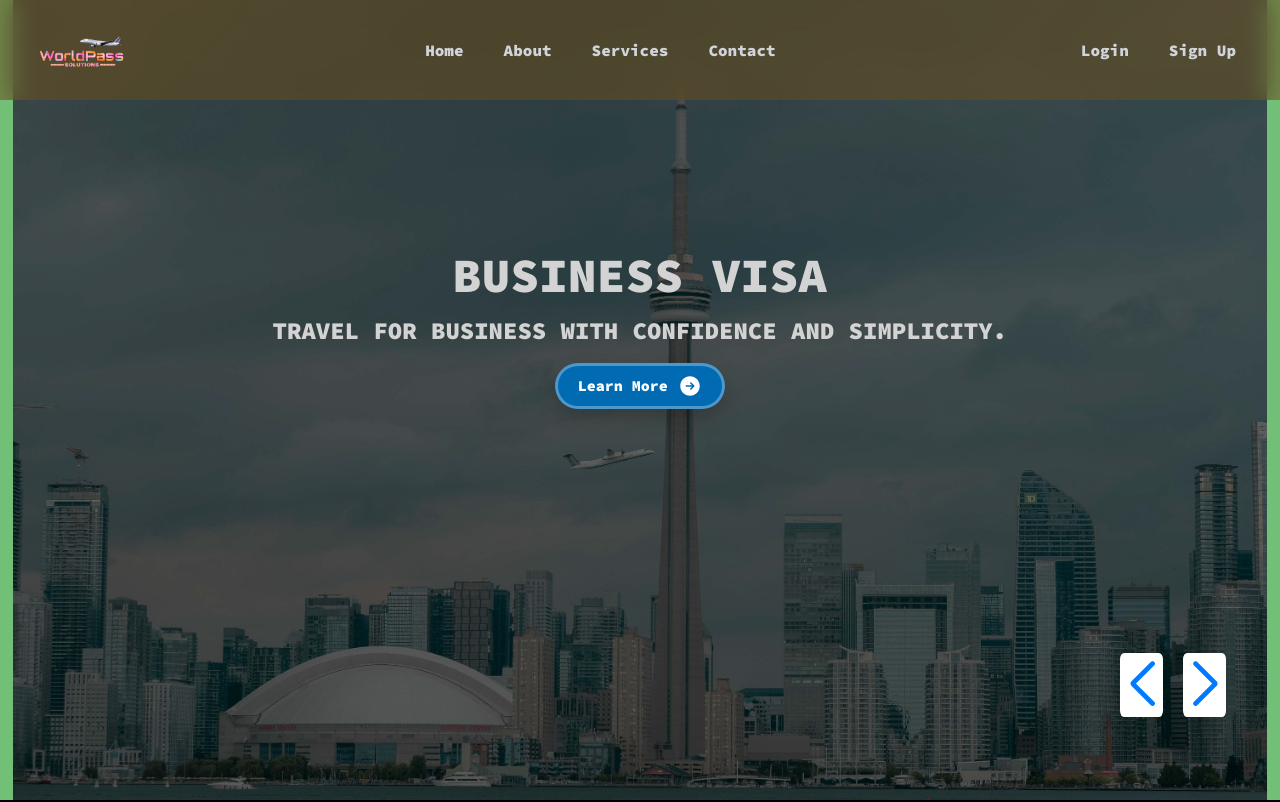
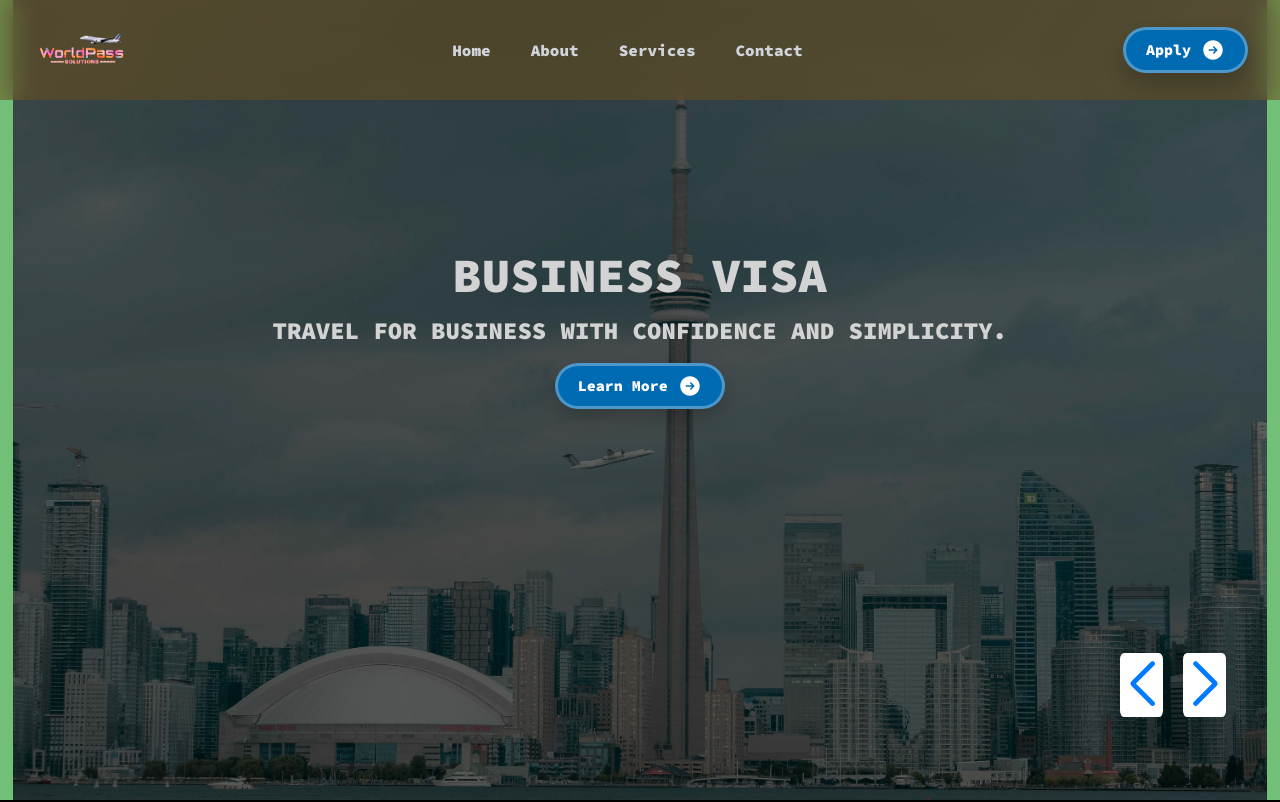
Before and after one commit to xnafi/worldpass-solutions, a Next.js app: page / in a window 1280 px wide. Shown: the top 802 px of the page. Built offline with nearby package versions, Linux system fonts and the light colour scheme; what react-locomotive-scroll would draw is missing.

Commit message:
navbar apply button added

```diff
--- a/src/app/globals.css
+++ b/src/app/globals.css
@@ -4,7 +4,7 @@
 
 @layer utilities {
   .headings {
-    @apply text-2xl md:text-4xl lg:text-5xl xl:text-5xl 2xl:text-5xl font-extrabold uppercase text-[#D3D3D3];
+    @apply text-2xl md:text-4xl lg:text-5xl xl:text-5xl 2xl:text-6xl font-extrabold uppercase text-[#D3D3D3];
   }
   .sub-heading {
     @apply text-base md:text-xl lg:text-2xl font-semibold uppercase text-[#D3D3D3];
--- a/src/components/shared/Navbar.tsx
+++ b/src/components/shared/Navbar.tsx
@@ -5,6 +5,7 @@ import Link from "next/link";
 import { usePathname } from "next/navigation";
 import Image from "next/image";
 import logo from "../../../public/assets/logo1.png";
+import PrimaryButton from "./PrimaryButton";
 
 const Navbar = () => {
   const [isOpen, setIsOpen] = useState(false);
@@ -239,30 +240,9 @@ const Navbar = () => {
             </div>
             {/* login sign up */}
             <div className="hidden sm:flex sm:ml-2">
-              <div className="flex md:space-x-0 lg:space-x-4 items-center">
-                <Link href="/login">
-                  <span
-                    className={`px-3 py-2 rounded-md text-md font-medium ${
-                      isActive("/login")
-                        ? "bg-gray-900"
-                        : "text-gray-300 hover:bg-white/10 hover:text-white"
-                    }`}
-                  >
-                    Login
-                  </span>
-                </Link>
-                <Link href="/sign-up">
-                  <span
-                    className={`px-3 py-2 rounded-md text-md font-medium ${
-                      isActive("/sign-up")
-                        ? "bg-gray-900"
-                        : "text-gray-300 hover:bg-white/10 hover:text-white"
-                    }`}
-                  >
-                    Sign Up
-                  </span>
-                </Link>
-              </div>
+              <Link href={"/apply"}>
+                <PrimaryButton>{"Apply"}</PrimaryButton>
+              </Link>
             </div>
           </div>
         </div>
```
